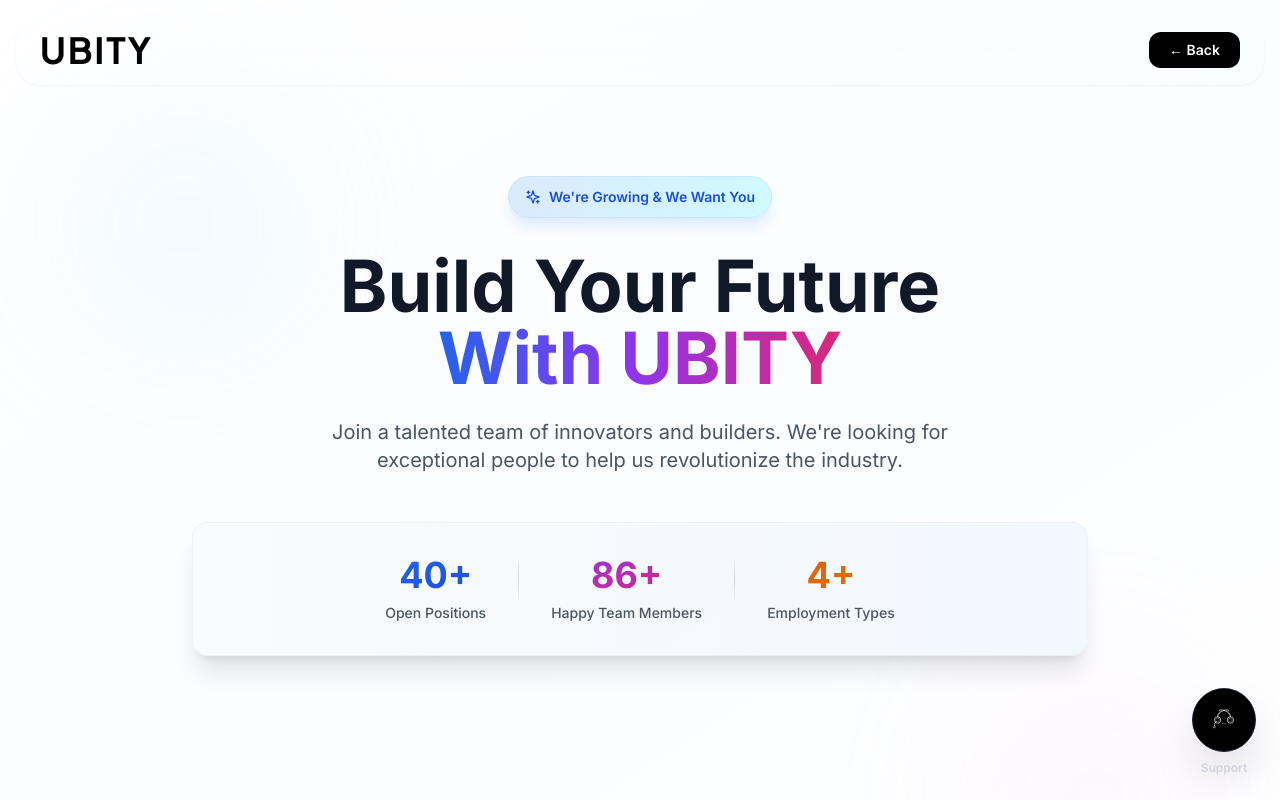
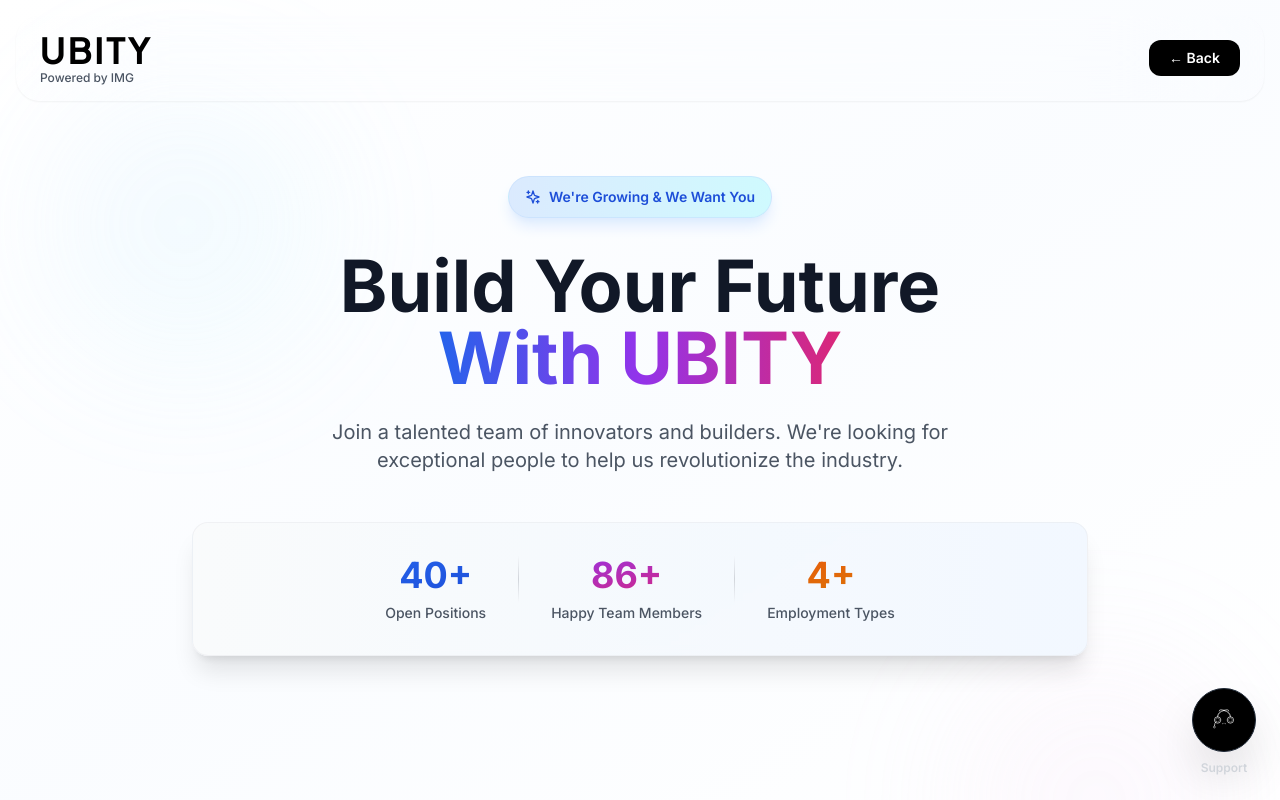
Before and after one commit to ubityofficial/ubity, a React (Vite) app: page /careers in a window 1280 px wide. Shown: the top 800 px of the page. Built offline with nearby package versions, Linux system fonts and the light colour scheme.

Commit message:
✨ Add 'Powered by IMG' text below UBITY in career page headers

```diff
--- a/src/components/CareerPage.tsx
+++ b/src/components/CareerPage.tsx
@@ -444,10 +444,11 @@ export default function CareerPage() {
           {/* Top Navigation Bar */}
           <div className="fixed top-0 left-0 right-0 z-30 backdrop-blur-3xl bg-white/5 border-b border-white/10 shadow-sm rounded-2xl sm:rounded-3xl mt-2 sm:mt-4 mx-2 sm:mx-4">
             <div className="max-w-7xl mx-auto px-4 sm:px-6 py-3 sm:py-3.5 flex items-center justify-between">
-              <div className="flex items-center gap-2 sm:gap-3 min-w-0">
+              <div className="flex flex-col items-start">
                 <a className="text-xl sm:text-3xl md:text-4xl font-plusJakarta font-bold tracking-wider text-black transition-colors duration-300 flex-shrink-0">
                   UBITY
                 </a>
+                <p className="text-xs sm:text-xs text-gray-600 font-medium">Powered by IMG</p>
               </div>
               <button
                 onClick={() => setViewingApplicationPage(false)}
@@ -660,10 +661,11 @@ export default function CareerPage() {
           {/* Navigation Bar */}
           <div className="fixed top-0 left-0 right-0 z-30 backdrop-blur-3xl bg-white/5 border-b border-white/10 shadow-sm rounded-2xl sm:rounded-3xl mt-2 sm:mt-4 mx-2 sm:mx-4">
         <div className="max-w-7xl mx-auto px-6 py-3 sm:py-3.5 flex items-center justify-between">
-          <div className="flex items-center gap-3">
+          <div className="flex flex-col items-start">
             <a className="text-xl sm:text-3xl md:text-4xl font-plusJakarta font-bold tracking-wider text-black transition-colors duration-300 flex-shrink-0">
               UBITY
             </a>
+            <p className="text-xs sm:text-xs text-gray-600 font-medium">Powered by IMG</p>
           </div>
           <a
             href="/internships"
```
